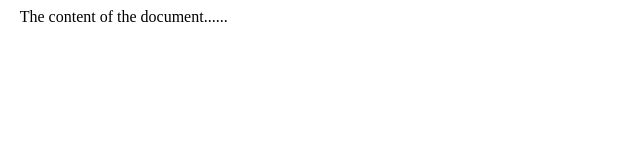
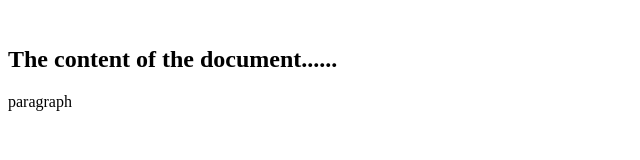
Before and after one commit to abakeeer/-abakeeer-.github.io, a plain HTML site: page index.html in a window 1280 px wide. Shown: the whole page, without its empty margins (0-640 px from the left). Drawn offline with Linux system fonts and the light colour scheme.

Commit message:
Update index.html

```diff
--- a/index.html
+++ b/index.html
@@ -5,7 +5,10 @@
 </head>
 <body>
 
-The content of the document......
+<h2> The content of the document......</h2>
+
+<p> paragraph </p>
+
 
 </body>
 </html>
```
